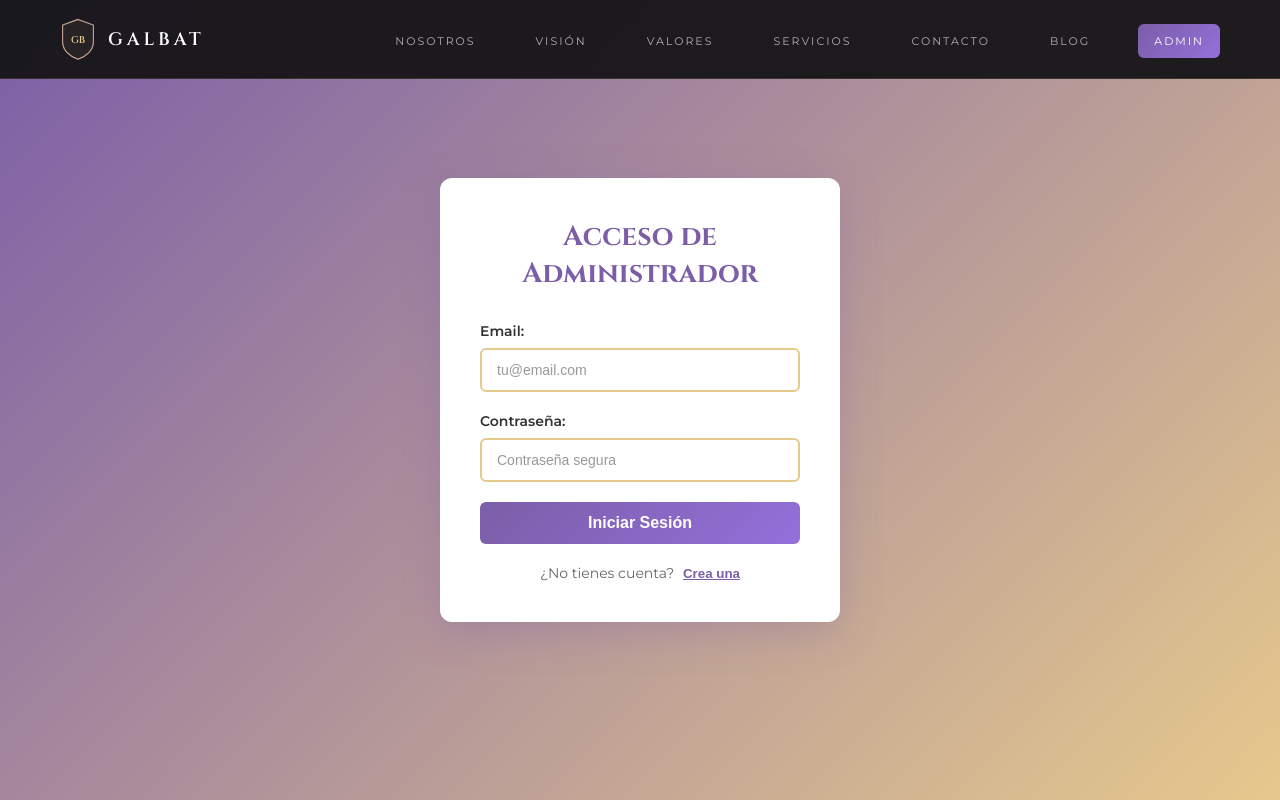
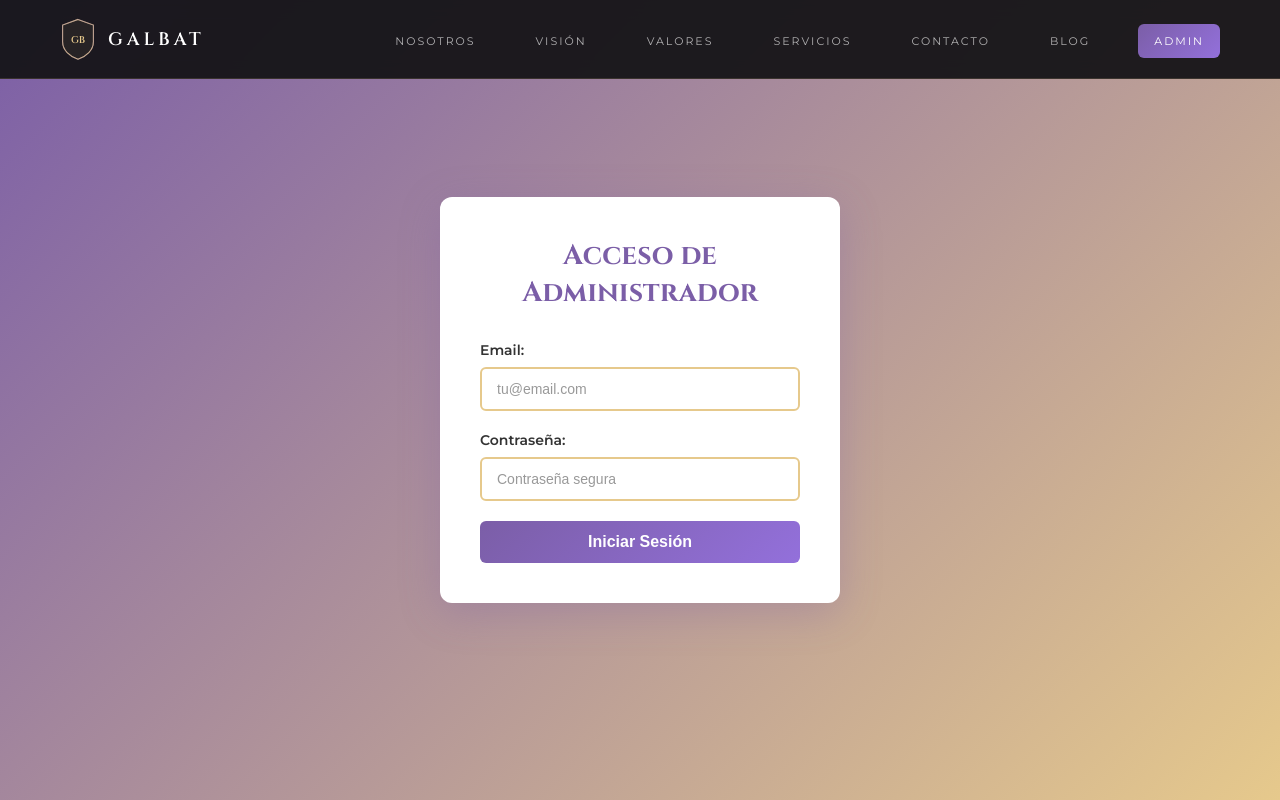
Before and after one commit to Galbat-marketing/galbat-app, an Angular app: page /admin/login in a window 1280 px wide. Built offline with nearby package versions, Linux system fonts and the light colour scheme.

Commit message:
arreglando el login

```diff
--- a/src/app/components/auth-login/auth-login.html
+++ b/src/app/components/auth-login/auth-login.html
@@ -28,17 +28,14 @@
       </div>
 
       <button type="submit" [disabled]="loading" class="btn-login">
-        {{ loading ? 'Cargando...' : (isSignup ? 'Crear Cuenta' : 'Iniciar Sesión') }}
+        {{ loading ? 'Cargando...' : 'Iniciar Sesión' }}
       </button>
     </form>
 
     <div *ngIf="error" class="error-message">{{ error }}</div>
 
-    <p class="toggle-mode">
-      {{ isSignup ? '¿Ya tienes cuenta?' : '¿No tienes cuenta?' }}
-      <button type="button" (click)="toggleSignup()" class="link-btn">
-        {{ isSignup ? 'Inicia sesión' : 'Crea una' }}
-      </button>
-    </p>
+
+
+
   </div>
 </div>
```
